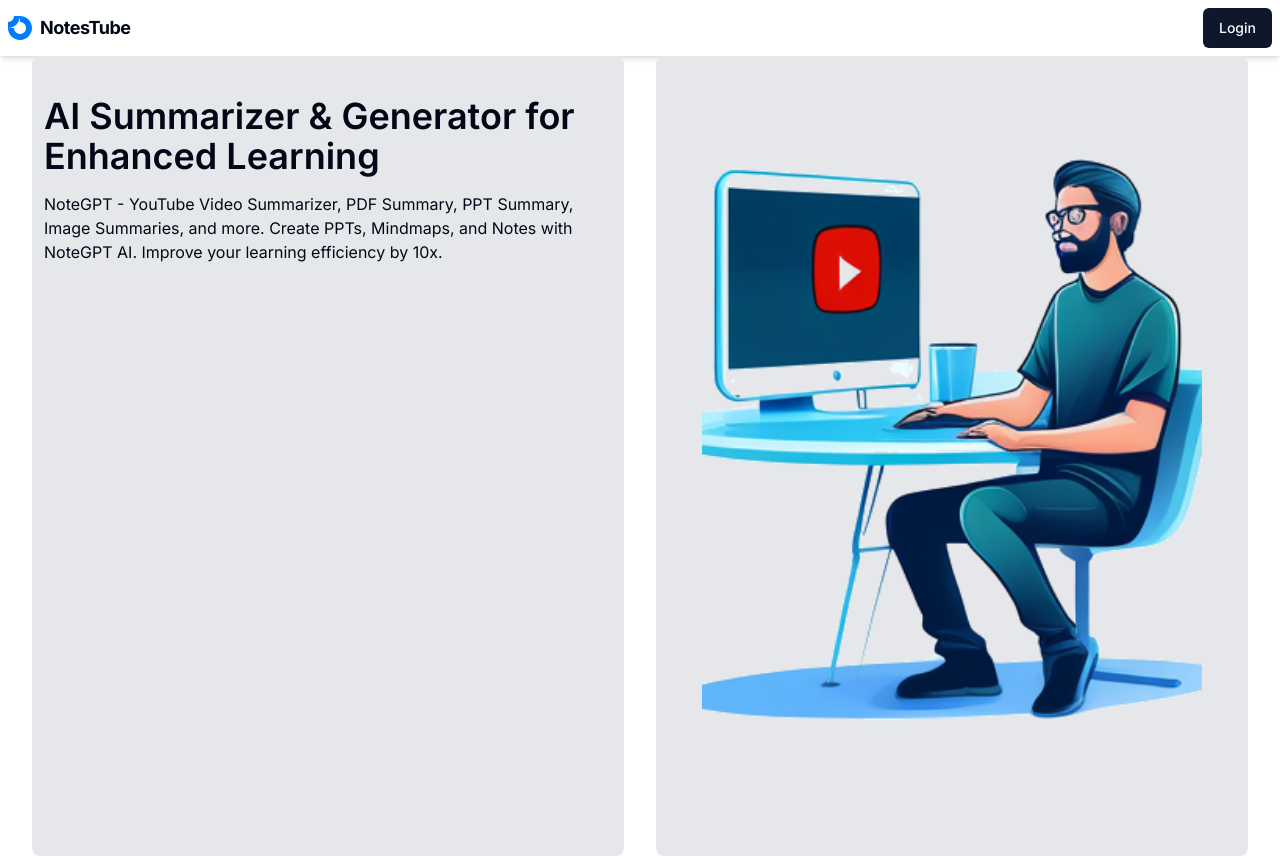
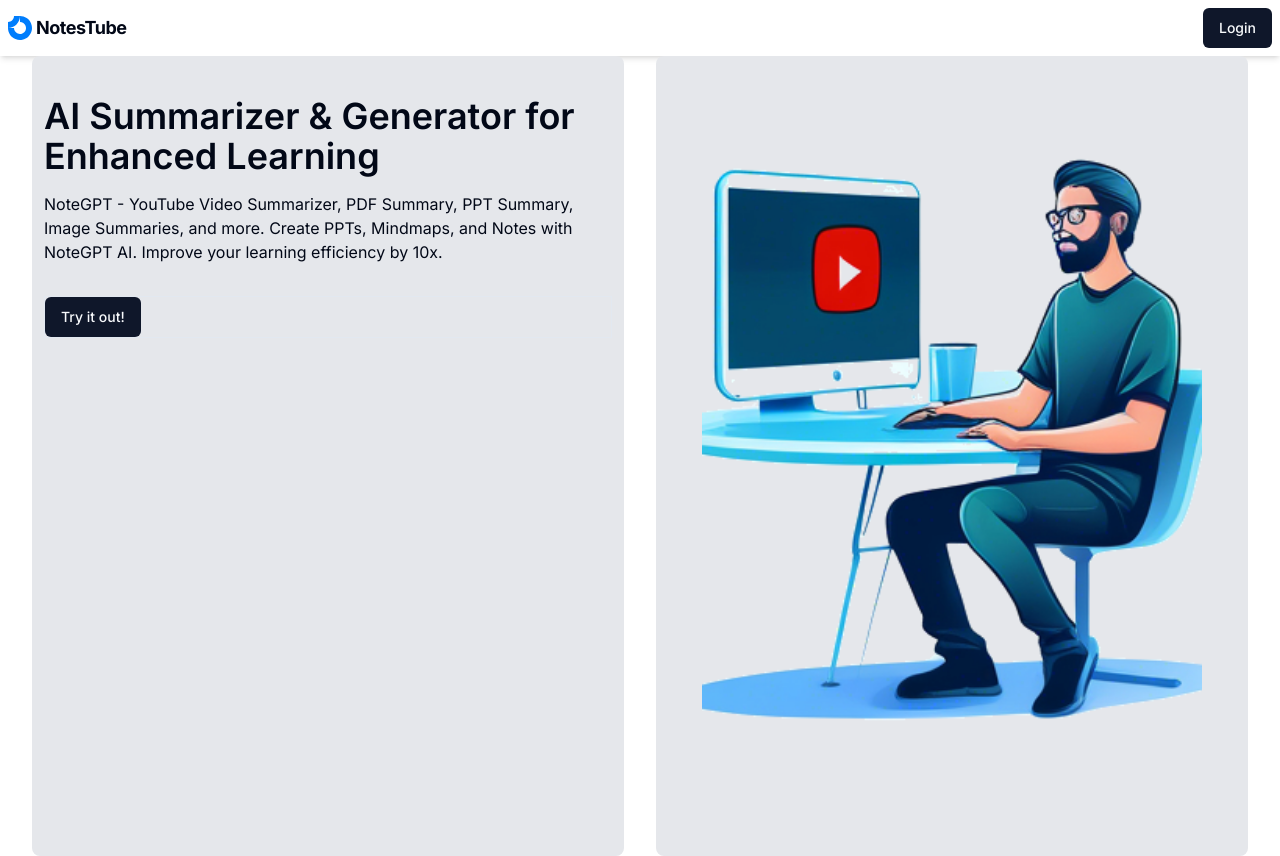
Before and after one commit to eric-nichols-nyc/notes-tube-app, a Next.js app: page / in a window 1280 px wide. Built offline with nearby package versions, Linux system fonts and the light colour scheme; no server answers.

Commit message:
add link to home page

```diff
--- a/app/(marketing)/page.tsx
+++ b/app/(marketing)/page.tsx
@@ -6,17 +6,34 @@ import { SignedOut, SignInButton, SignedIn, UserButton } from "@clerk/nextjs";
 export default function Home() {
   return (
     <div>
-
-    <div className="container grid grid-cols-1 gap-4 lg:grid-cols-2 lg:gap-8">
-      <div className="h-screen px-3 rounded-lg bg-gray-200 flex flex-col align-center">
-        <h1 className="text-4xl mt-10 font-semibold mb-4">AI Summarizer & Generator for Enhanced Learning</h1>
-        <h4>NoteGPT - YouTube Video Summarizer, PDF Summary, PPT Summary, Image Summaries, and more. Create PPTs, Mindmaps, and Notes with NoteGPT AI. Improve your learning efficiency by 10x.</h4>
-      </div>
-      <div className="h-screen w-full bg-gray-200 rounded-lg overflow-hidden">
-        <div className="h-full w-full flex align-center justify-center">
-            <Image src="/images/landing.png" alt="Photo by Drew Beamer" width={500} height={500} className="rounded-md object-cover" />
+      <div className="container grid grid-cols-1 gap-4 lg:grid-cols-2 lg:gap-8">
+        <div className="h-screen w-full px-3 rounded-lg bg-gray-200 flex flex-col align-center">
+          <h1 className="text-4xl mt-10 font-semibold mb-4">
+            AI Summarizer & Generator for Enhanced Learning
+          </h1>
+          <h4>
+            NoteGPT - YouTube Video Summarizer, PDF Summary, PPT Summary, Image
+            Summaries, and more. Create PPTs, Mindmaps, and Notes with NoteGPT
+            AI. Improve your learning efficiency by 10x.
+          </h4>
+          <div className="mt-8 flex w-full border">
+            <Link href="/youtube-video-summarizer">
+              <Button>Try it out!</Button>
+            </Link>
+          </div>
+        </div>
+        <div className="h-screen w-full bg-gray-200 rounded-lg overflow-hidden">
+          <div className="h-full w-full flex align-center justify-center">
+            <Image
+              src="/images/landing.png"
+              alt="Photo by Drew Beamer"
+              width={500}
+              height={500}
+              className="rounded-md object-cover"
+            />
+          </div>
         </div>
       </div>
-    </div></div>
+    </div>
   );
 }
--- a/app/(marketing)/youtube-video-summarizer/_components/marketing-navbar.tsx
+++ b/app/(marketing)/youtube-video-summarizer/_components/marketing-navbar.tsx
@@ -7,8 +7,15 @@ export const MarketingNavbar = () => {
   return (
     <div className="flex justify-between shadow-md p-2">
       <div className="flex gap-2 items-center text-lg font-bold tracking-tight transition-colors cursor-pointer hover:text-primary focus:outline-none focus:ring-2 focus:ring-slate-400 focus:ring-offset-2 focus:ring-offset-white dark:focus:ring-offset-slate-900">
-        <Image src="/images/logoipsum.svg" alt="logo" width={24} height={24} />
-        <h1>NotesTube</h1>
+        <Link className="flex gap-1" href="/">
+          <Image
+            src="/images/logoipsum.svg"
+            alt="logo"
+            width={24}
+            height={24}
+          />
+          <h1>NotesTube</h1>
+        </Link>
       </div>
       <SignedOut>
         <Link href="/sign-in">
```
